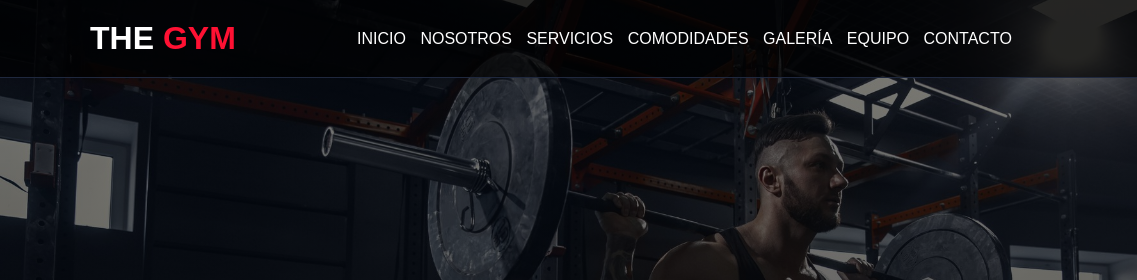
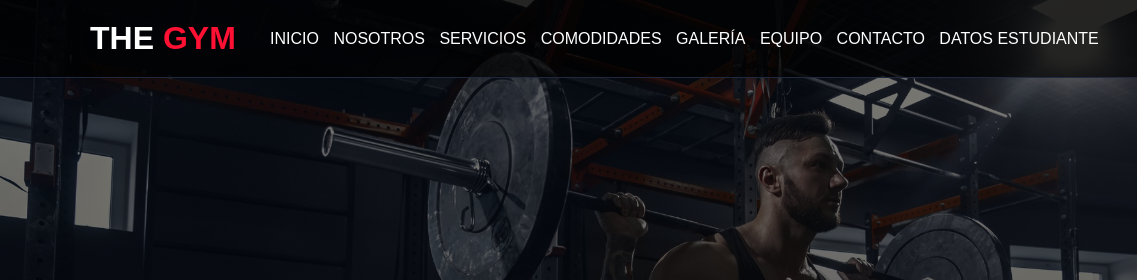
Before and after one commit to kevinelias26/parcial02.github.io, a plain HTML site: page index.html in a window 1280 px wide. Shown: the top 280 px of the page, 0-1137 px from the left. Drawn offline with Linux system fonts and the light colour scheme.

Commit message:
Update index.html

```diff
--- a/index.html
+++ b/index.html
@@ -21,6 +21,7 @@
                 <a href="#galeria" onclick="seleccionar()">Galería</a>
                 <a href="#equipo" onclick="seleccionar()">Equipo</a>
                 <a href="#contacto" onclick="seleccionar()">Contacto</a>
+                <a href="datos.html"> Datos Estudiante</a>
             </nav>
             <div class="redes">
                 <a href="#"><i class="fa-brands fa-facebook-f"></i></a>
```
